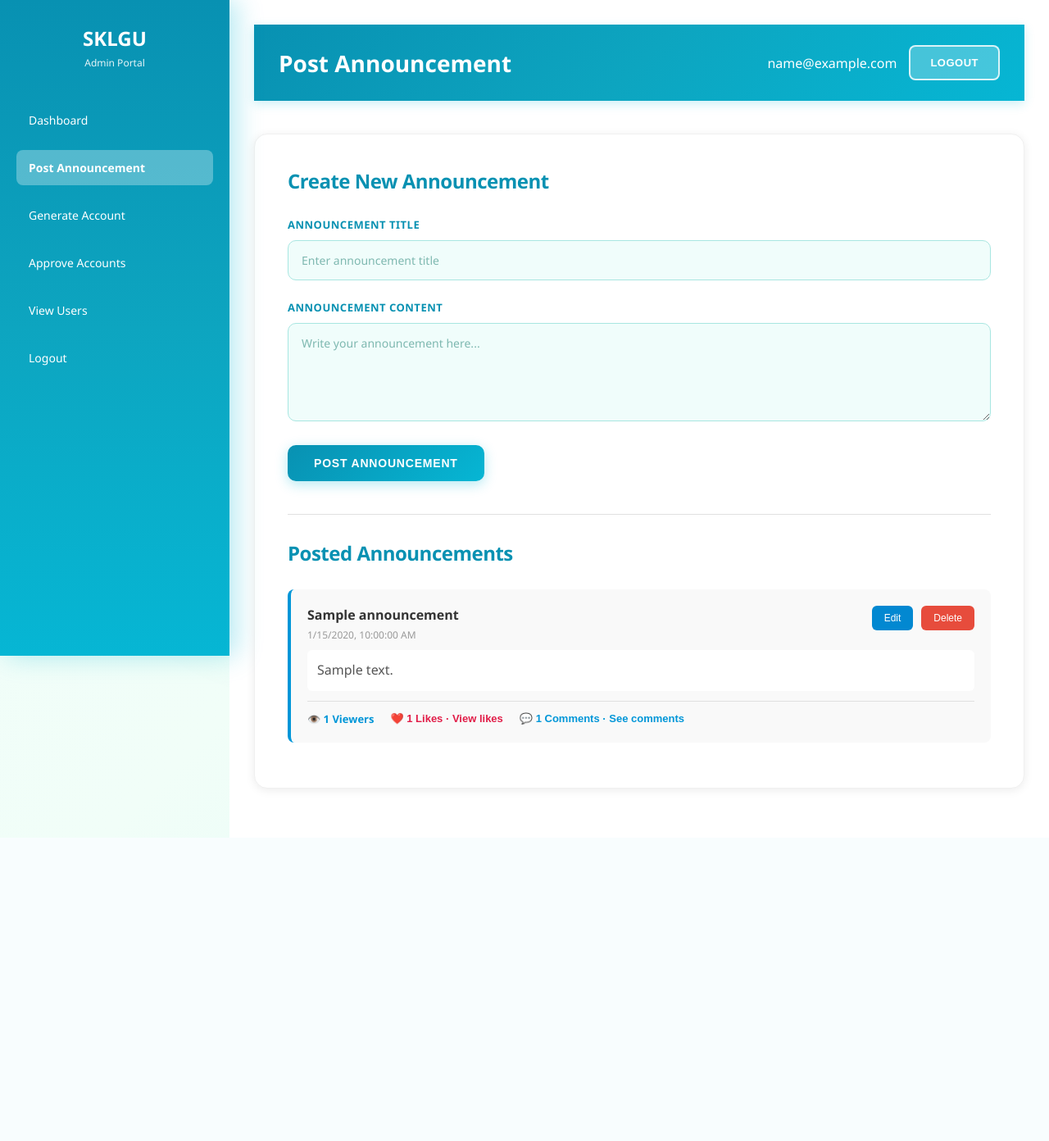
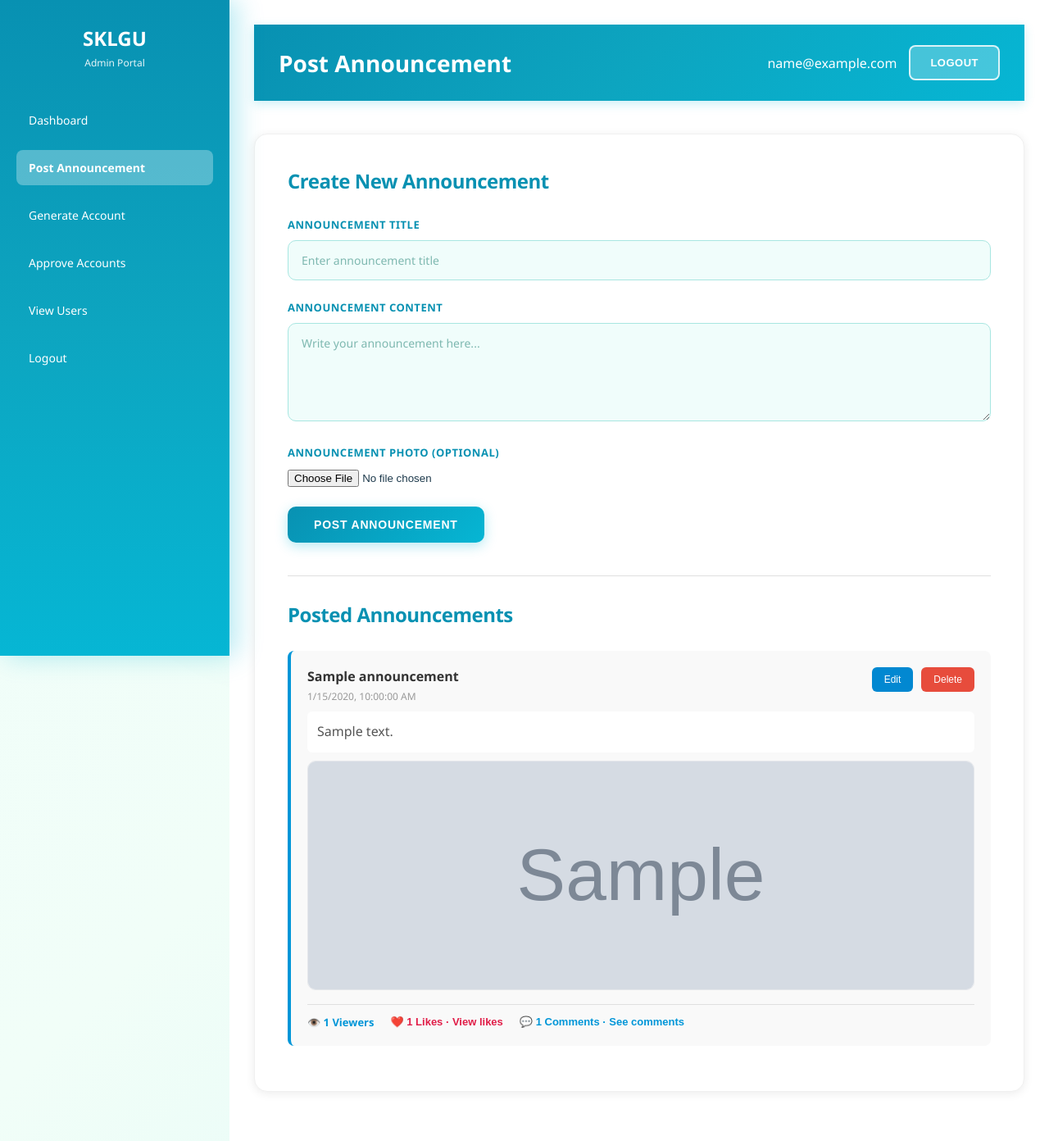
Before and after one commit to jam010203/sklgu-admin-system, a Flask app: page /admin-dashboard in a window 1280 px wide, after a click on "Post Announcement". Shown: the whole page at 82% size. Before the commit the page ends 962 px from the top, so only its background shows below. Run offline with Flask 3, Linux system fonts and the light colour scheme; the visitor is signed in with stand-in values (Sample User, id 1); data comes from the database, SQL or seed files in the repository; tables that the repository leaves empty hold one stand-in row (values such as "Sample post"); grey boxes marked "Sample" are stand-in pictures; data that the repository does not hold is empty.

Commit message:
Enable admin announcement photo upload support with file handling and image display

```diff
--- a/admin_system/app.py
+++ b/admin_system/app.py
@@ -1188,18 +1188,36 @@ def post_announcement():
         return jsonify({'success': False, 'message': 'Unauthorized'}), 401
 
     try:
-        data = request.get_json(silent=True) or {}
-        title = data.get('title', '').strip()
-        content = data.get('content', '').strip()
+        data = request.get_json(silent=True)
+        if data:
+            title = data.get('title', '').strip()
+            content = data.get('content', '').strip()
+        else:
+            title = request.form.get('title', '').strip()
+            content = request.form.get('content', '').strip()
 
         if not title or not content:
             return jsonify({'success': False, 'message': 'Title and content are required'}), 400
+
+        image_file = request.files.get('announcement_image')
+        image_name = None
+        if image_file and image_file.filename:
+            safe_name = secure_filename(image_file.filename)
+            if not safe_name:
+                return jsonify({'success': False, 'message': 'Invalid image filename'}), 400
+            file_ext = safe_name.rsplit('.', 1)[1].lower() if '.' in safe_name else 'jpg'
+            stored_name = secure_filename(
+                f"announcement_{session['admin_id']}_{secrets.token_hex(8)}.{file_ext}"
+            )
+            image_file.save(os.path.join(app.config['UPLOAD_FOLDER'], stored_name))
+            image_name = stored_name
 
         # Use admin_id as user_id for announcements
         announcement = Announcement(
             user_id=session['admin_id'],
             title=title,
-            content=content
+            content=content,
+            announcement_image=image_name
         )
         db.session.add(announcement)
         db.session.commit()
@@ -3073,6 +3091,7 @@ def get_announcements_details():
             'like_count': len(likes),
             'likes': like_list,
             'comments': comment_list,
+            'announcement_image': ann.announcement_image,
             'posted_at': ann.created_at.isoformat(),
             'created_at': ann.created_at.isoformat()
         })
--- a/admin_system/templates/main-dashboard.html
+++ b/admin_system/templates/main-dashboard.html
@@ -527,6 +527,15 @@
             font-size: 14px;
             line-height: 1.5;
             margin-bottom: 8px;
+        }
+
+        .announcement-image {
+            width: 100%;
+            max-height: 280px;
+            object-fit: cover;
+            border-radius: 10px;
+            margin-top: 10px;
+            border: 1px solid #e5e7eb;
         }
 
         .announcement-date {
@@ -1030,6 +1039,10 @@
                         <label for="announcementContent">Announcement Content</label>
                         <textarea id="announcementContent" placeholder="Write your announcement here..." required></textarea>
                     </div>
+                    <div class="form-group">
+                        <label for="announcementImage">Announcement Photo (Optional)</label>
+                        <input type="file" id="announcementImage" accept="image/*">
+                    </div>
                     <button type="submit" class="btn btn-primary">Post Announcement</button>
                 </form>
 
@@ -1345,6 +1358,7 @@
                         <div class="announcement-item">
                             <h4>${a.title}</h4>
                             <p>${a.content}</p>
+                            ${a.image ? `<img src="/uploads/${a.image}" class="announcement-image" alt="Announcement image">` : ''}
                             <span class="announcement-date">${new Date(a.posted_at).toLocaleString()}</span>
                             <div style="margin-top: 8px; display: flex; gap: 15px; align-items: center; padding-top: 8px; border-top: 1px solid #e0e0e0; flex-wrap: wrap;">
                                 <span style="color: #0096d8; font-size: 12px; font-weight: 600;">👁️ ${a.view_count} Views</span>
@@ -1365,13 +1379,20 @@
 
             const title = document.getElementById('announcementTitle').value;
             const content = document.getElementById('announcementContent').value;
+            const imageInput = document.getElementById('announcementImage');
             const messageDiv = document.getElementById('announcementMessage');
 
             try {
+                const formData = new FormData();
+                formData.append('title', title);
+                formData.append('content', content);
+                if (imageInput && imageInput.files && imageInput.files[0]) {
+                    formData.append('announcement_image', imageInput.files[0]);
+                }
+
                 const response = await fetch('/post-announcement', {
                     method: 'POST',
-                    headers: { 'Content-Type': 'application/json' },
-                    body: JSON.stringify({ title, content })
+                    body: formData
                 });
 
                 const data = await response.json().catch(() => ({}));
@@ -1415,6 +1436,7 @@
                                 </div>
                             </div>
                             <p style="color: #555; line-height: 1.6; background: white; padding: 12px; border-radius: 6px;">${ann.content}</p>
+                            ${ann.announcement_image ? `<img src="/uploads/${ann.announcement_image}" class="announcement-image" alt="Announcement image">` : ''}
                             <div style="display: flex; gap: 20px; margin-top: 12px; padding-top: 12px; border-top: 1px solid #e0e0e0; align-items: center; flex-wrap: wrap;">
                                 <span style="color: #0096d8; font-weight: 600; font-size: 13px;">👁️ ${ann.view_count} Viewers</span>
                                 <button onclick="showAnnouncementLikes(${ann.id}, '${ann.title.replace(/'/g, "\\'")}'); event.stopPropagation();" style="background: none; border: none; padding: 0; color: #e11d48; font-weight: 700; font-size: 13px; cursor: pointer;">❤️ ${ann.like_count || 0} Likes · View likes</button>
```
